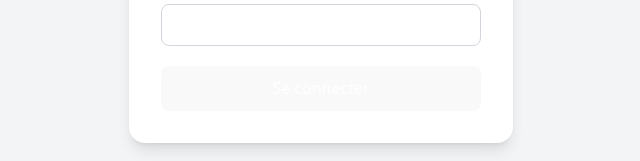
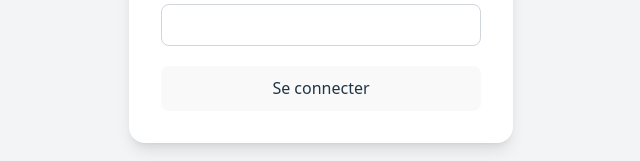
Before and after one commit to hugobremand/vive_le_ski, a React (Vite) app: page /Login in a window 1280 px wide. Shown: the part 470-631 px from the top of the page, without its empty margins (319-959 px from the left). Built offline with nearby package versions, Linux system fonts and the light colour scheme.

Commit message:
modif login page

```diff
--- a/src/pages/Login.jsx
+++ b/src/pages/Login.jsx
@@ -57,7 +57,7 @@
 
           <button
             type="submit"
-            className="w-full bg-blue-600 text-white py-2 rounded-lg hover:bg-blue-700 transition duration-200"
+            className="w-full border border-gray-300 px-4 py-2 rounded-lg focus:outline-none focus:ring-2 focus:ring-blue-400"
           >
             Se connecter
           </button>
```
